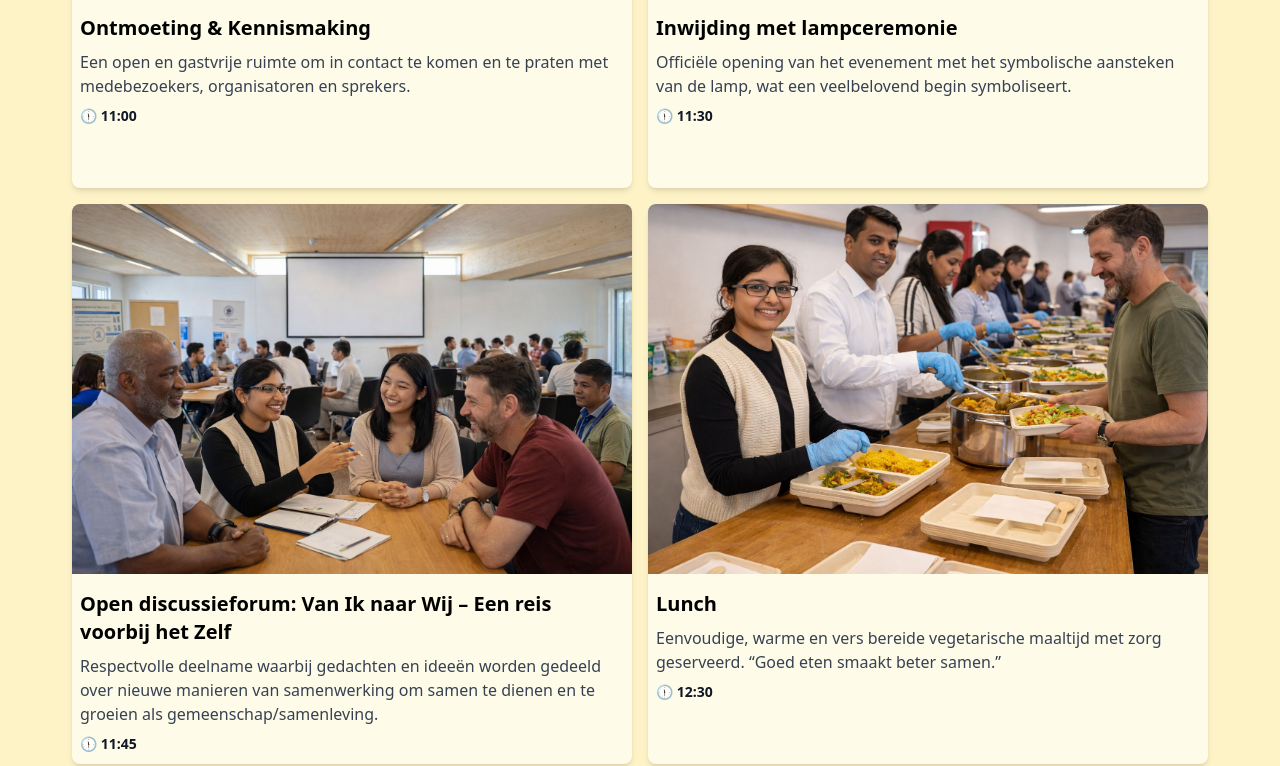
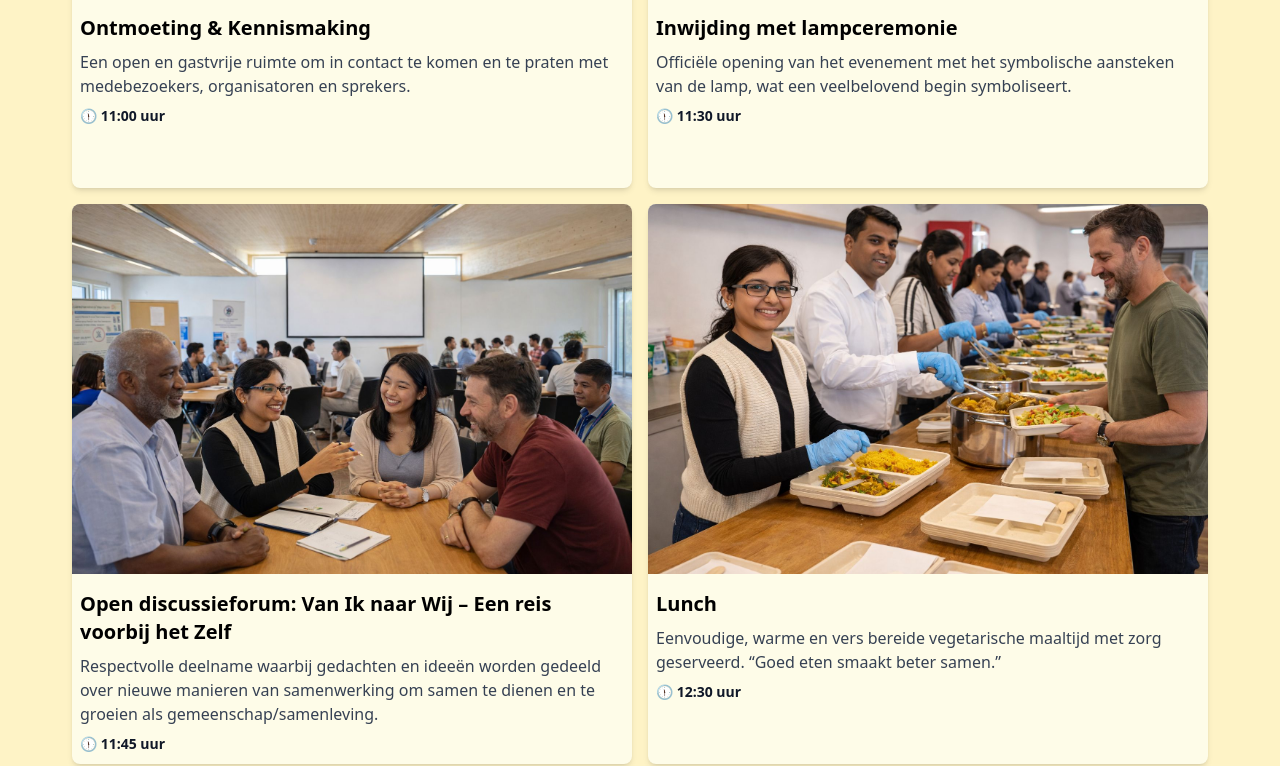
Before and after one commit to satsang-europe/SastangEurope-utsav-2026, a Next.js app: page / in a window 1280 px wide. Shown: the part 914-1680 px from the top of the page. Built offline with nearby package versions, Linux system fonts and the light colour scheme.

Commit message:
added uur in nl timings

```diff
--- a/src/translations/nl.ts
+++ b/src/translations/nl.ts
@@ -14,7 +14,7 @@ const nl = {
     "Geniet van inspirerende muziek, hartverwarmende momenten en een vegetarische maaltijd met zorg en warmte bereid.",
   hero_cta: "Ik wil deelnemen",
   hero_date: "🗓️ 16 mei 2026",
-  hero_time: "🕦 11:00",
+  hero_time: "🕦 11:00 uur",
   hero_location: "📍 Slochterenweg 29, Arnhem",
   hero_food: "🥗 Vegetarisch",
 
@@ -23,20 +23,20 @@ const nl = {
   program1_title: "Ontmoeting & Kennismaking",
   program1_desc:
     "Een open en gastvrije ruimte om in contact te komen en te praten met medebezoekers, organisatoren en sprekers.",
-  program1_time: "11:00",
+  program1_time: "11:00 uur",
   program2_title: "Inwijding met lampceremonie",
   program2_desc:
     "Officiële opening van het evenement met het symbolische aansteken van de lamp, wat een veelbelovend begin symboliseert.",
-  program2_time: "11:30",
+  program2_time: "11:30 uur",
   program3_title:
     "Open discussieforum: Van Ik naar Wij – Een reis voorbij het Zelf",
   program3_desc:
     "Respectvolle deelname waarbij gedachten en ideeën worden gedeeld over nieuwe manieren van samenwerking om samen te dienen en te groeien als gemeenschap/samenleving.",
-  program3_time: "11:45",
+  program3_time: "11:45 uur",
   program4_title: "Lunch",
   program4_desc:
     "Eenvoudige, warme en vers bereide vegetarische maaltijd met zorg geserveerd. “Goed eten smaakt beter samen.”",
-  program4_time: "12:30",
+  program4_time: "12:30 uur",
   immersive_title: "Een meeslepende ervaring",
   immersive_desc:
     "Dompel jezelf onder in een audiovisuele reis van Satsang Europe en zijn grondlegger Sree Sree Thakur Anukulchandra Chakravarty.",
```
